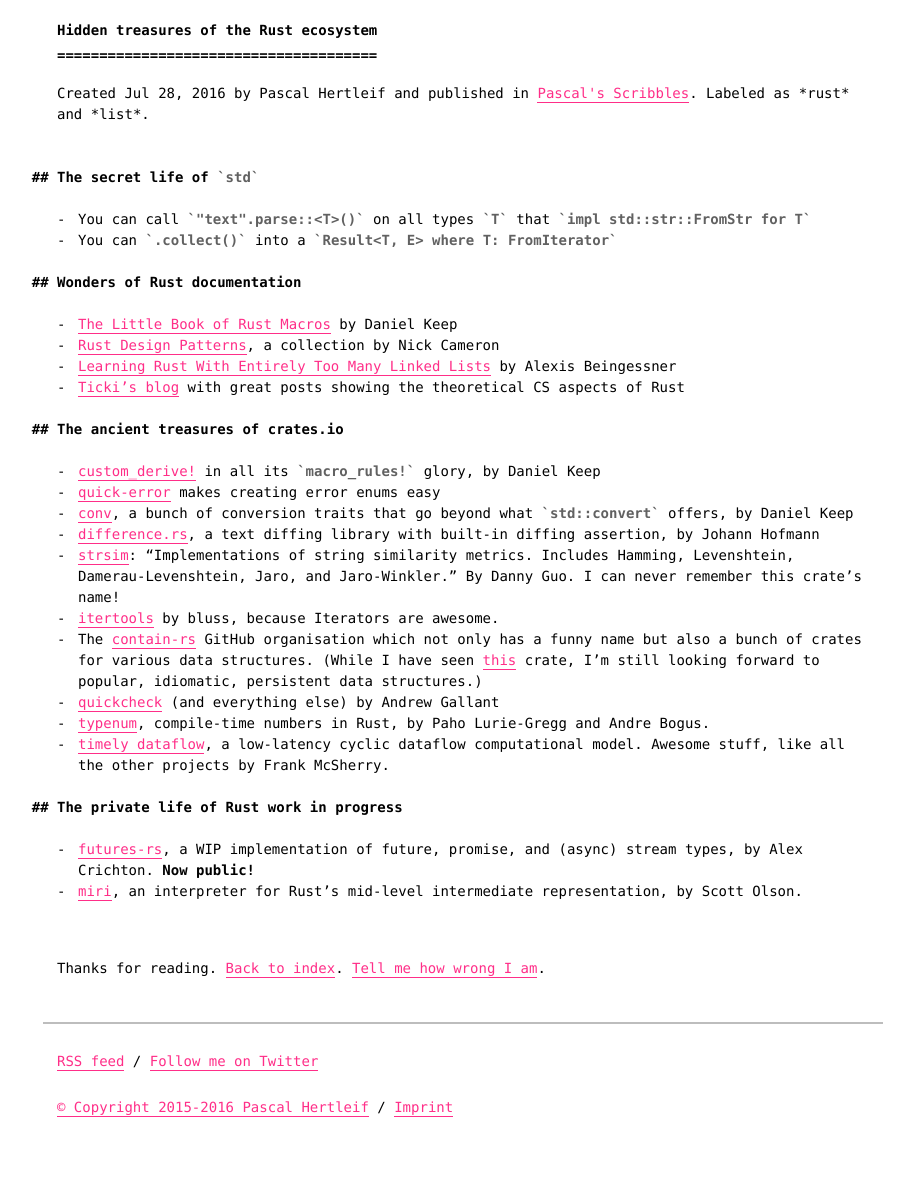
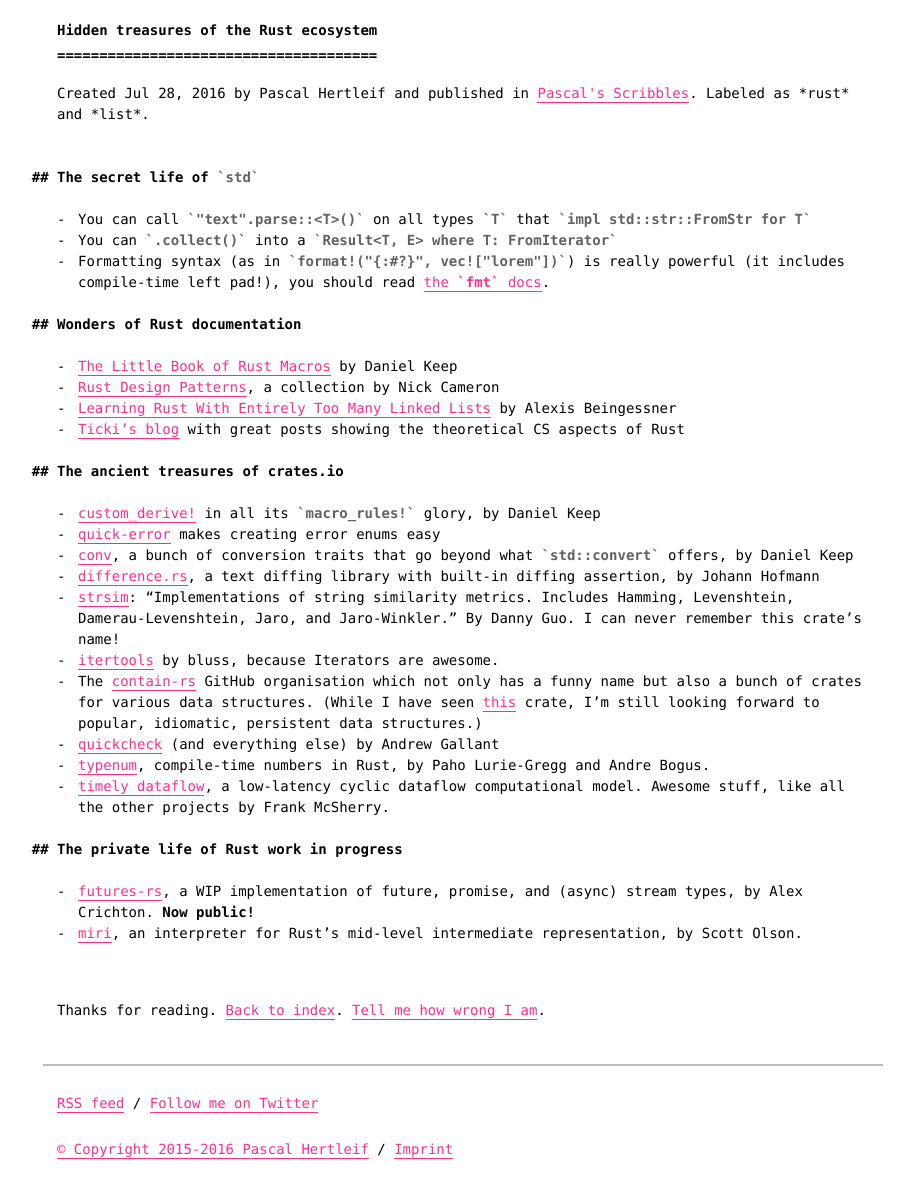
Before and after one commit to killercup/scribbles, a Jekyll site: the page built from _posts/2016-07-28-hidden-treasures-of-the-rust-ecosystems.md, in a window 1280 px wide. Shown: the whole page, without its empty margins (177-1091 px from the left). Built offline with Jekyll 4.4.1, drawn with Linux system fonts in a browser that asks for light colours; before the commit the page ends 1143 px from its top, so only the background shows below that.

Commit message:
Apparently, `fmt` is a hidden treasure!

```diff
--- a/_posts/2016-07-28-hidden-treasures-of-the-rust-ecosystems.md
+++ b/_posts/2016-07-28-hidden-treasures-of-the-rust-ecosystems.md
@@ -9,6 +9,7 @@
 
 - You can call `"text".parse::<T>()` on all types `T` that `impl std::str::FromStr for T`
 - You can `.collect()` into a `Result<T, E> where T: FromIterator`
+- Formatting syntax (as in `format!("{:#?}", vec!["lorem"])`) is really powerful (it includes compile-time left pad!), you should read [the `fmt` docs](https://doc.rust-lang.org/std/fmt/index.html).
 
 ## Wonders of Rust documentation
 
```
